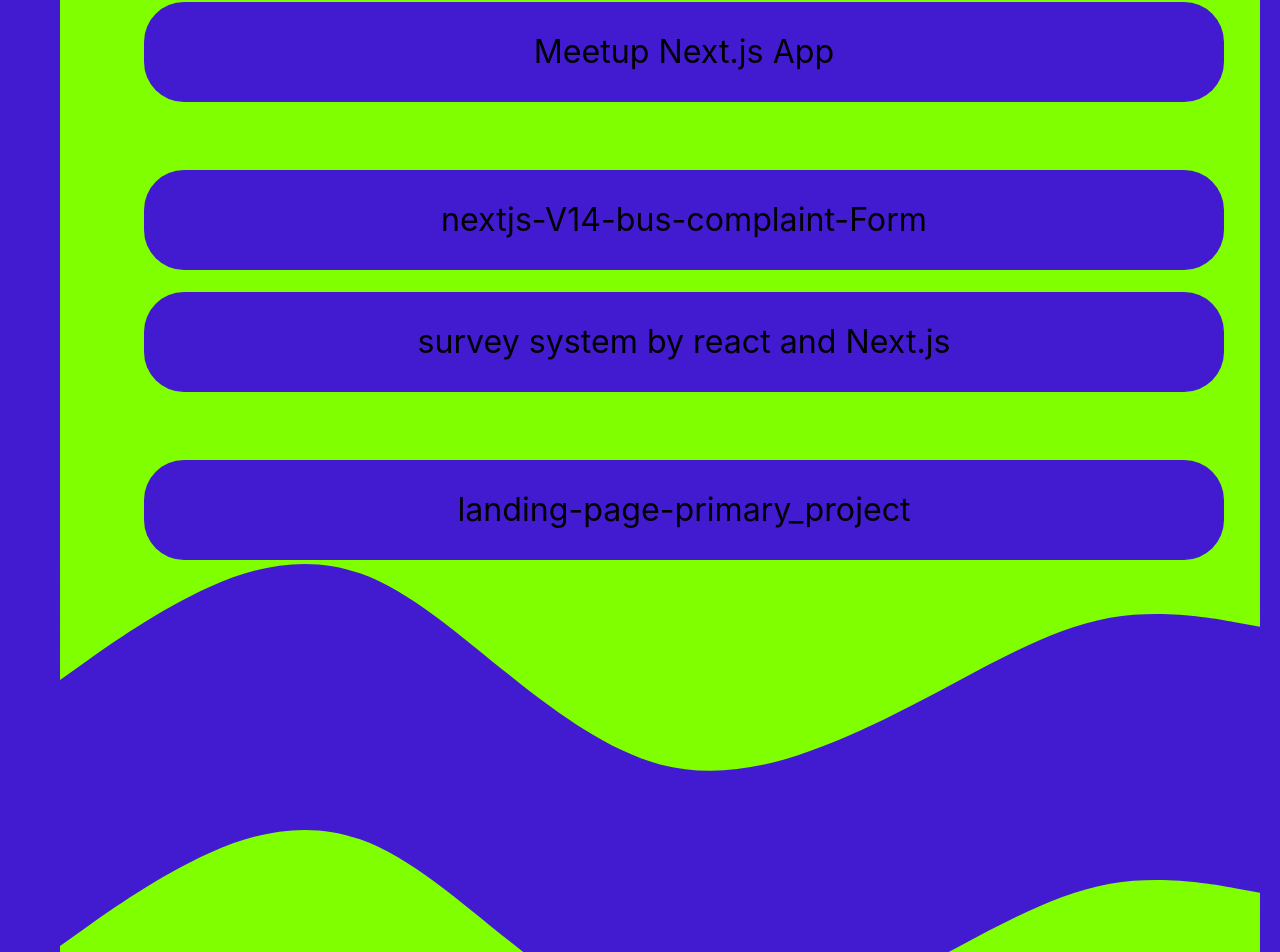
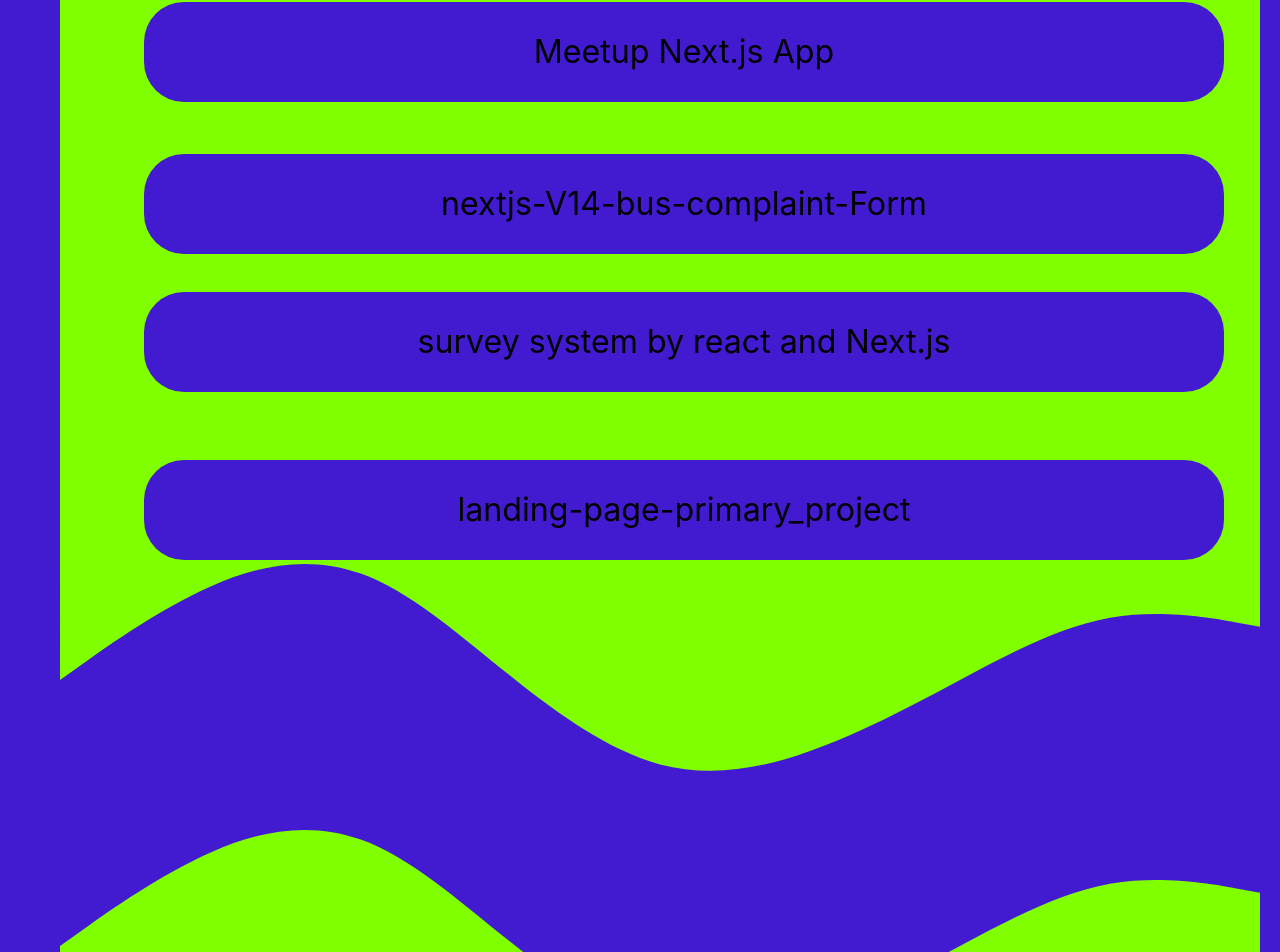
Before and after one commit to Abdelmeguid/Portfolio_jun_2023, a React (Create React App) app: page / in a window 1280 px wide. Shown: the part 1811-2763 px from the top of the page. Built offline with nearby package versions, Linux system fonts and the light colour scheme; the HTML template or start-up script is replaced by a standard one.

Commit message:
18 august 2024 modifications
18 august 2024 modifications

```diff
--- a/src/App.css
+++ b/src/App.css
@@ -749,7 +749,7 @@
     margin-right: 5%;
 
     color: #000;
-    margin-top: 10px;
+    margin-top: -6px;
   }
 
   .animation-div6 {
```
